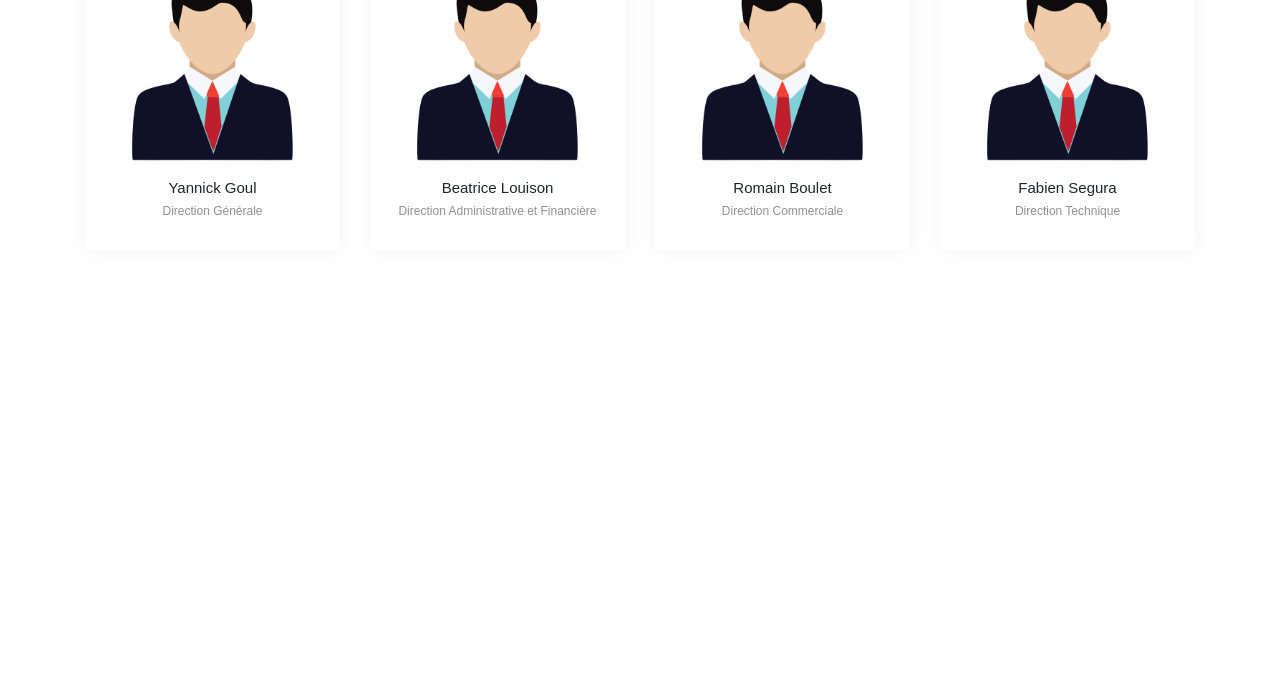
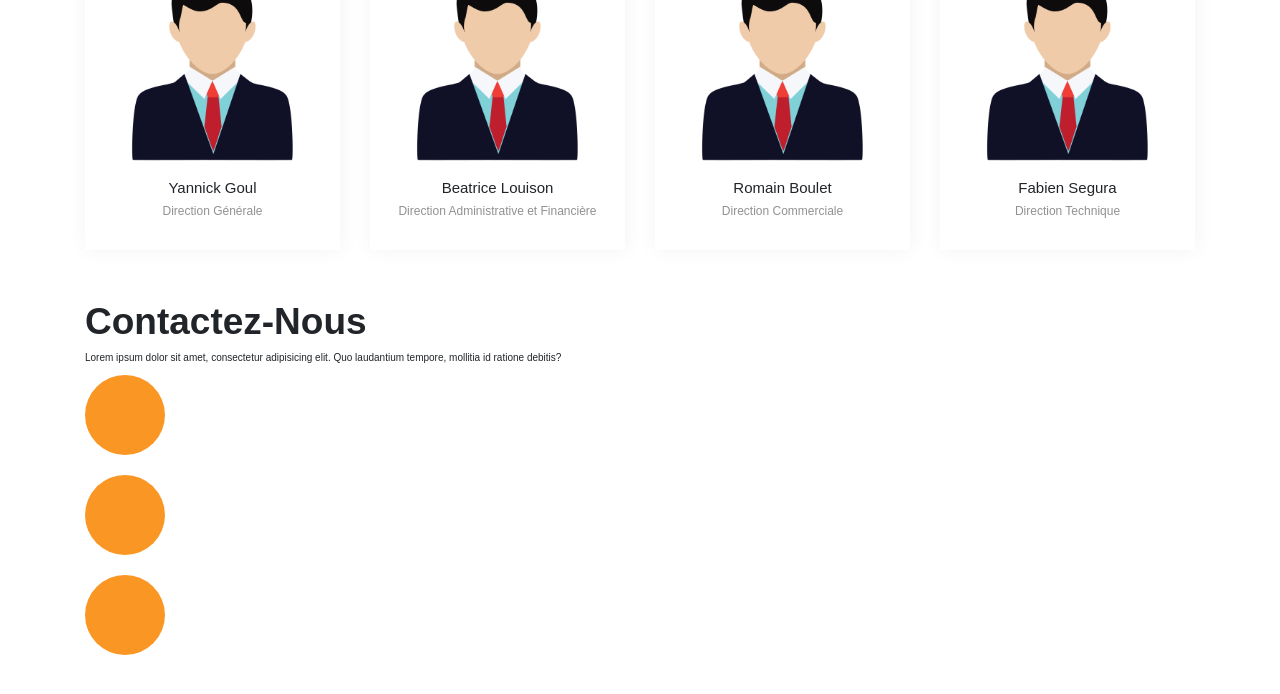
Before and after one commit to tanothierry/Evox-Version-2, a plain HTML site: page index.html in a window 1280 px wide. Shown: the part 2818-3512 px from the top of the page. Drawn offline with Linux system fonts and the light colour scheme.

Commit message:
ajout de la section contact

```diff
--- a/css/style.css
+++ b/css/style.css
@@ -200,3 +200,28 @@ ol, li{
     color: rgb(146, 145, 145);
     font-size: 1.2rem;
 }
+
+
+/* contact ************************* */
+
+.section-contact{
+    margin-top: 5rem;
+}
+
+.contact-description h2{
+    font-size: 3.7rem;
+    font-weight: bold;
+}
+
+.contact-card{
+    display: flex;
+    align-items: center;
+}
+
+.card-icon{
+    width: 8rem;
+    height: 8rem;
+    border-radius: 50%;
+    background: var(--color-primary);
+    margin-bottom: 2rem;
+}
--- a/index.html
+++ b/index.html
@@ -58,8 +58,6 @@
                 <div class="col-3 ">
                     <div class="section-service-card"></div>
                 </div>
-
-
             </div>
         </div>
     </div>
@@ -185,6 +183,32 @@
         </div>
     </div>
 
+    <div class="section-contact">
+        <div class="container">
+            <div class="row">
+                <div class="col-6">
+                    <div class="contact-description">
+                        <h2>Contactez-Nous</h2>
+                        <p>Lorem ipsum dolor sit amet, consectetur adipisicing elit. Quo laudantium tempore, mollitia id ratione debitis?</p>
+                        <div class="contact-card">
+                            <div class="card-icon"></div>
+                            <p></p>
+                        </div>
+                        <div class="contact-card">
+                            <div class="card-icon"></div>
+                            <p></p>
+                        </div>
+                        <div class="contact-card">
+                            <div class="card-icon"></div>
+                            <p></p>
+                        </div>
+                    </div>
+                </div>
+                <div class="col-6"></div>
+            </div>
+        </div>
+    </div>
+
     <div style="height: 600rem;"></div>
 
 
```
